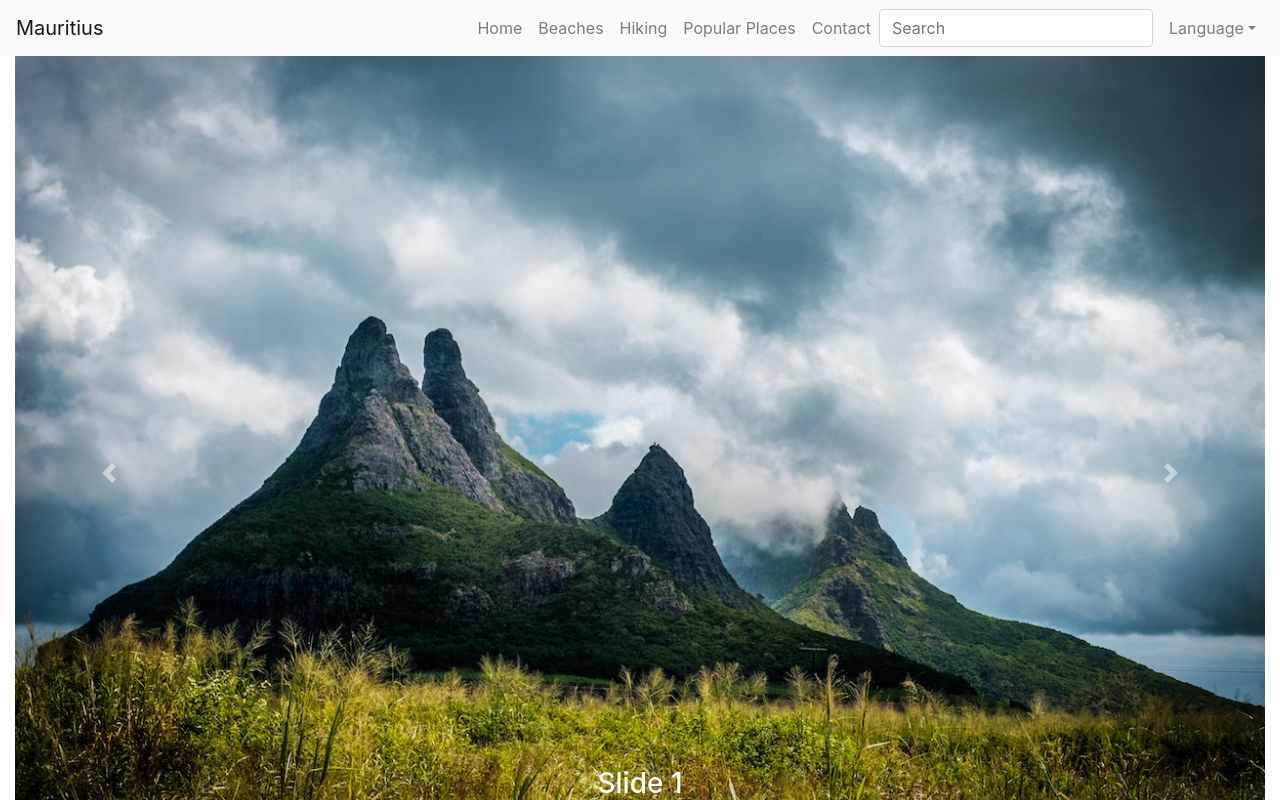
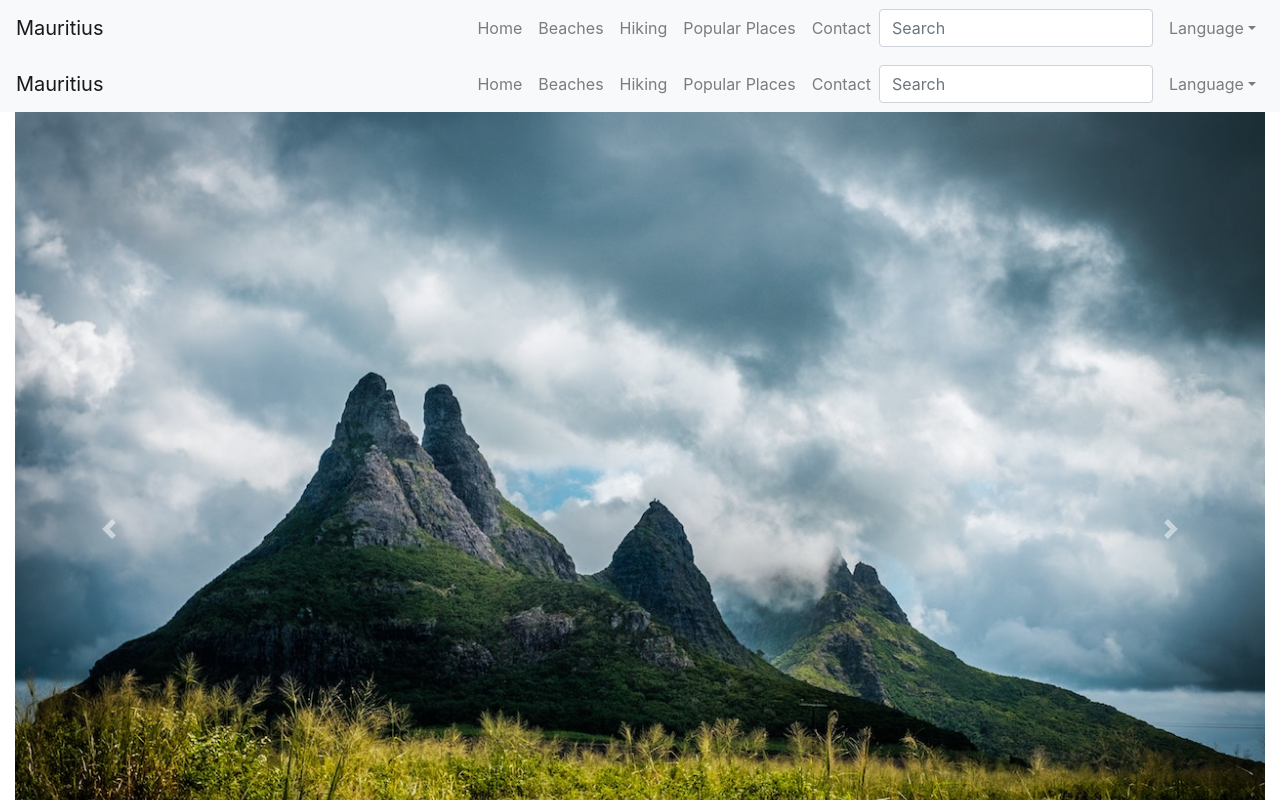
Before and after one commit to chingu-voyages/v11-bears-team-13, a React (Create React App) app: page / in a window 1280 px wide. Shown: the top 800 px of the page. Built offline with nearby package versions, Linux system fonts and the light colour scheme.

Commit message:
Add router

```diff
--- a/src/components/App/App.js
+++ b/src/components/App/App.js
@@ -1,16 +1,25 @@
 import React from "react";
+import { BrowserRouter as Router, Route, Switch } from "react-router-dom";
 import Footer from "../Footer/Footer";
 import Home from "../Home/Home";
+import Navbar from "../Navbar/Navbar";
+import Place from "../Place/Place";
 import "./App.css";
 
 function App() {
   return (
-    <>
-      <div className="App">
-        <Home />
-        <Footer />
-      </div>
-    </>
+    <Router>
+      <>
+        <div className="App">
+          <Navbar />
+          <Switch>
+            <Route path="/" exact component={Home} />
+            <Route path="/Place" component={Place} />
+          </Switch>
+          <Footer />
+        </div>
+      </>
+    </Router>
   );
 }
 
```
